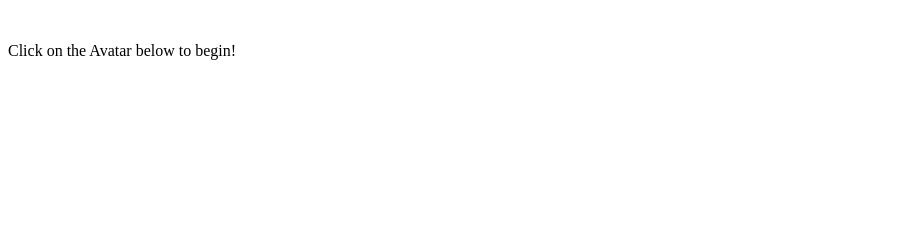
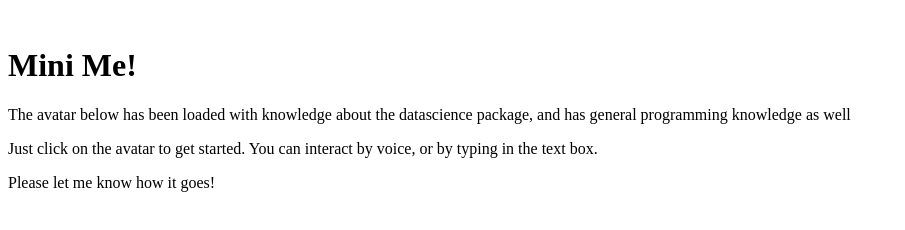
Before and after one commit to mrericreed/mini-me, a plain HTML site: page index.html in a window 1280 px wide. Shown: the whole page, without its empty margins (0-905 px from the left). Drawn offline with Linux system fonts and the light colour scheme.

Commit message:
Update index.html

```diff
--- a/index.html
+++ b/index.html
@@ -5,7 +5,10 @@
     <title>mini-me</title>
   </head>
   <body>
-    <p>Click on the Avatar below to begin!</p>
+    <h1>Mini Me!</h1>
+    <p>The avatar below has been loaded with knowledge about the datascience package, and has general programming knowledge as well</p>
+    <p>Just click on the avatar to get started. You can interact by voice, or by typing in the text box.</p>
+    <p>Please let me know how it goes!</p>
     <script type="module"
       src="https://agent.d-id.com/v2/index.js"
       data-name="did-agent"
```
